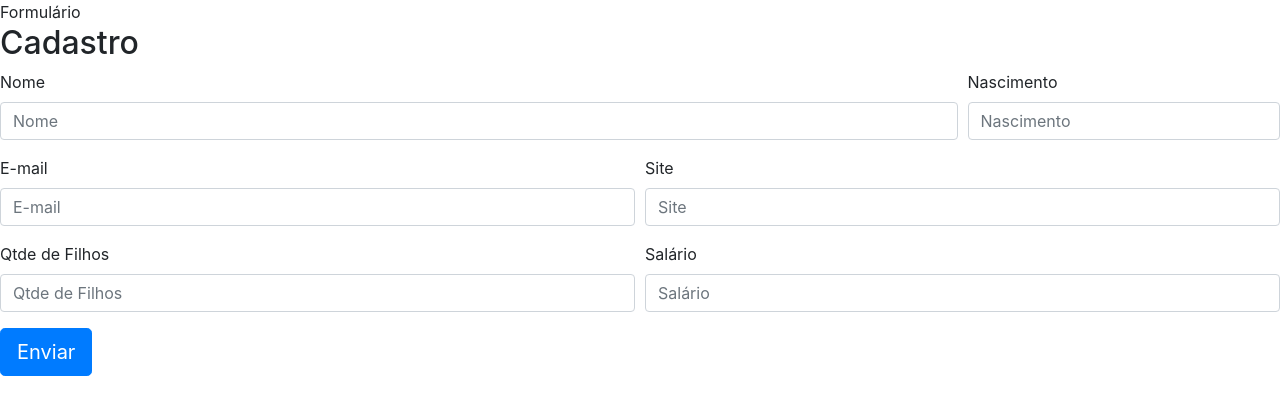
After one commit to Lucas-d-Barbosa/curso-coder, a PHP site: page /formulario/formulario.php in a window 1280 px wide. The commit adds this page. Shown: the top 415 px of the page. Run offline with PHP 8.4, Linux system fonts and the light colour scheme; data that the repository does not hold is empty.

Commit message:
Criação do formulário com bootstrap v4

```diff
--- /dev/null
+++ b/formulario/formulario.php
@@ -0,0 +1,54 @@
+<link rel="stylesheet" href="https://cdn.jsdelivr.net/npm/bootstrap@4.0.0/dist/css/bootstrap.min.css" integrity="sha384-Gn5384xqQ1aoWXA+058RXPxPg6fy4IWvTNh0E263XmFcJlSAwiGgFAW/dAiS6JXm" crossorigin="anonymous">
+<div class="titulo">Formulário</div>
+
+<h2>Cadastro</h2>
+<form action="#" method="post">
+    <div class="form-row">
+        <div class="form-group col-md-9">
+            <label for="nome">Nome</label>
+            <input type="text" class="form-control" id="nome"
+            name="nome" placeholder="Nome"
+            value="<?= $_POST['nome']?>">
+        </div>
+
+        <div class="form-group col-md-3">
+            <label for="nascimento">Nascimento</label>
+            <input type="text" class="form-control" id="nascimento"
+            name="nascimento" placeholder="Nascimento"
+            value="<?= $_POST['nascimento']?>">
+        </div>
+    </div>
+    <div class="form-row">
+        <div class="form-group col-md-6">
+            <label for="email">E-mail</label>
+            <input type="text" class="form-control" id="email"
+            name="email" placeholder="E-mail"
+            value="<?= $_POST['email']?>">
+        </div>
+
+        <div class="form-group col-md-6">
+            <label for="site">Site</label>
+            <input type="text" class="form-control" id="site"
+            name="site" placeholder="Site"
+            value="<?= $_POST['site']?>">
+        </div>
+    </div>
+
+    <div class="form-row">
+        <div class="form-group col-md-6">
+            <label for="filhos">Qtde de Filhos</label>
+            <input type="text" class="form-control" id="filhos"
+            name="filhos" placeholder="Qtde de Filhos"
+            value="<?= $_POST['filhos']?>">
+        </div>
+
+        <div class="form-group col-md-6">
+            <label for="salario">Salário</label>
+            <input type="text" class="form-control" id="salario"
+            name="salario" placeholder="Salário"
+            value="<?= $_POST['salario']?>">
+        </div>
+    </div>
+
+    <button class="btn btn-primary btn-lg">Enviar</button>
+</form>
```
Also changed, not shown: menu.php (+10 -2 lines).
